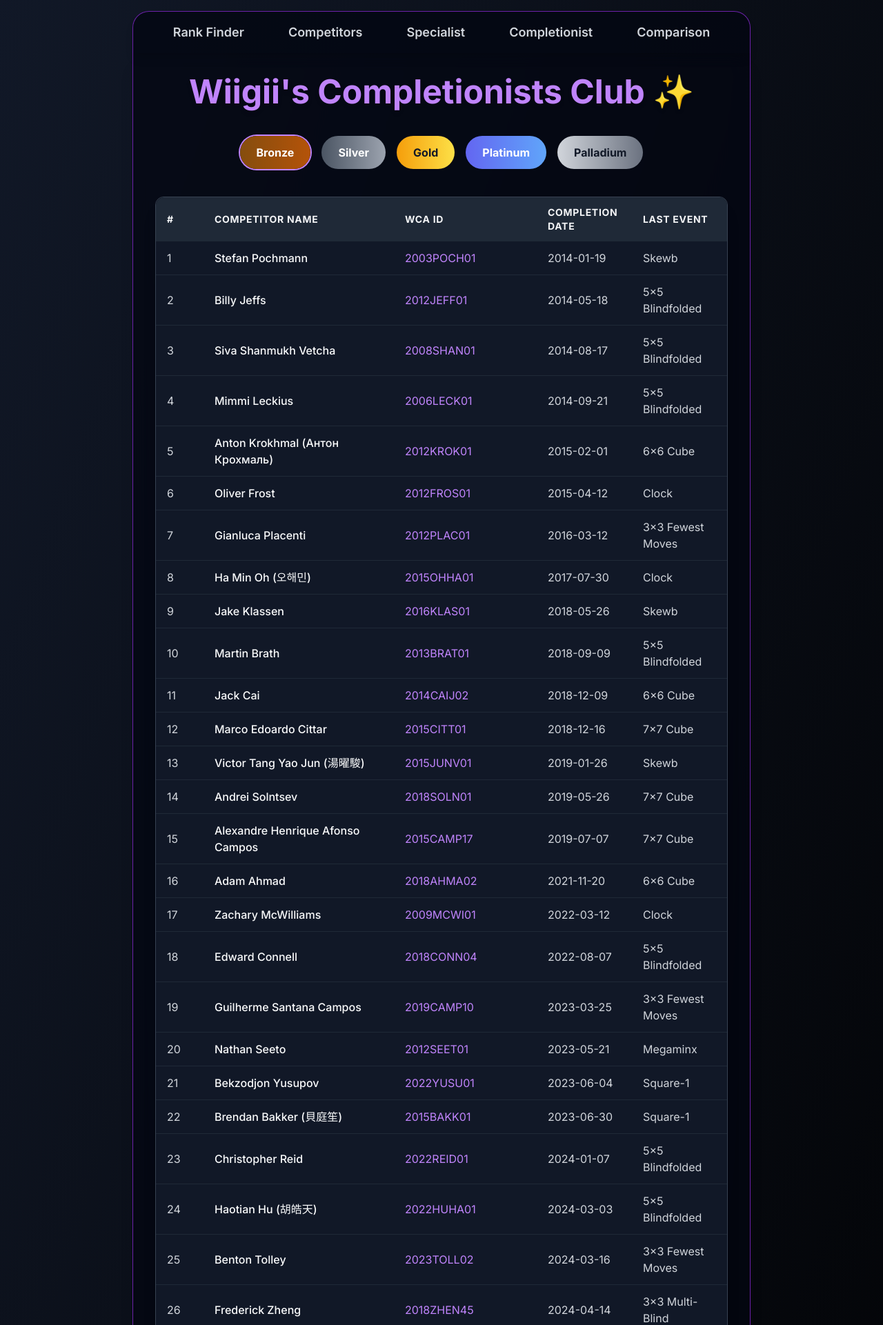
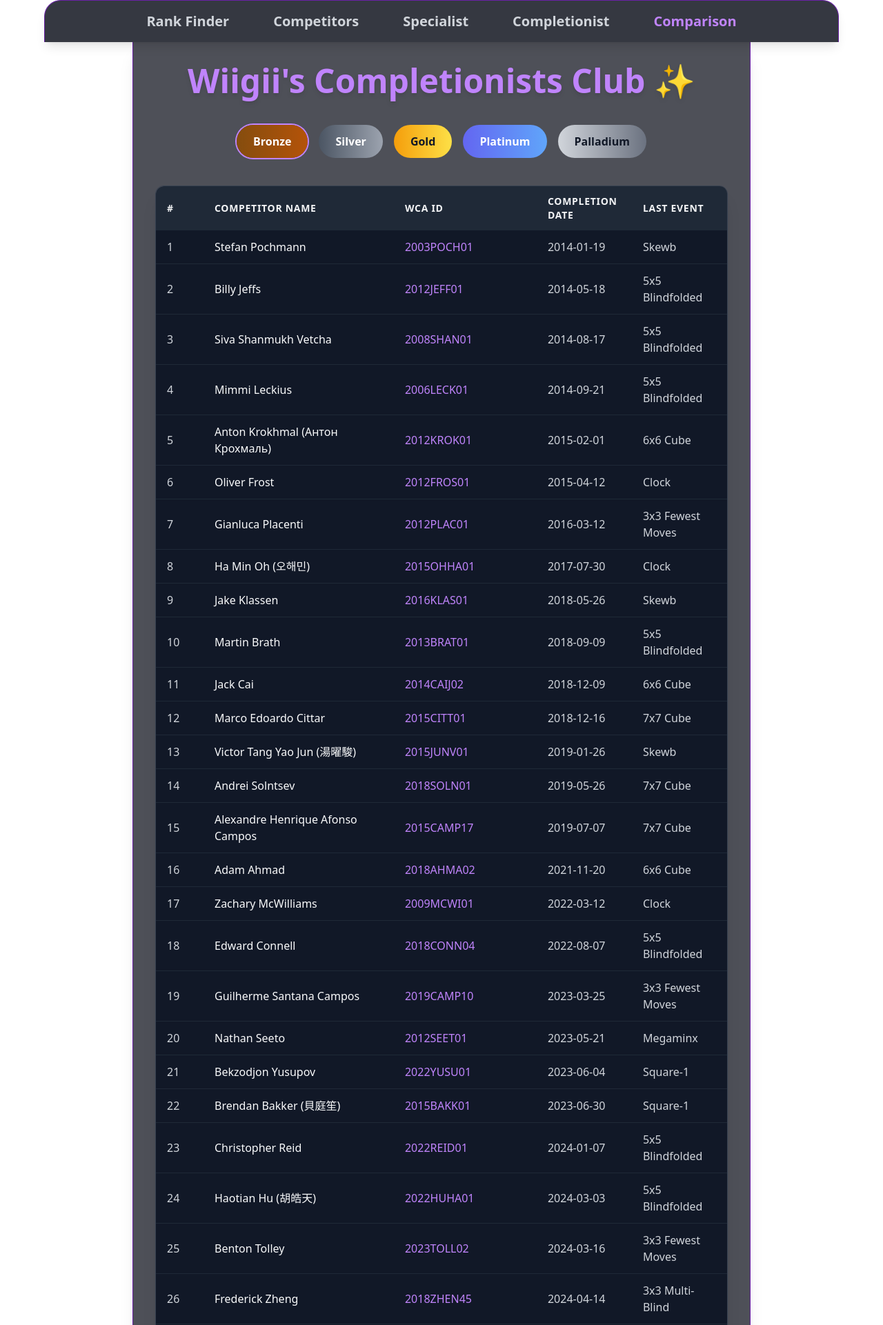
Before and after one commit to Lavages/wiigii-rank-finder, a Flask app: page /completionist in a window 1280 px wide. Shown: the top 1921 px of the page at 69% size. Run offline with Flask 3, Linux system fonts and the light colour scheme; some libraries are stand-ins or nearby versions.

Commit message:
Added Comparison.py

```diff
--- a/templates/comparison.html
+++ b/templates/comparison.html
@@ -38,9 +38,9 @@
         <a href="/"
             class="text-lg sm:text-xl text-gray-300 hover:text-purple-400 transition-colors duration-200 font-semibold px-2 sm:px-4">Rank
             Finder</a>
-        <a href="/"
+        <a href="/competitors"
             class="text-lg sm:text-xl text-gray-300 hover:text-purple-400 transition-colors duration-200 font-semibold px-2 sm:px-4">Competitors</a>
-        <a href="/competitors"
+        <a href="/specialist"
             class="text-lg sm:text-xl text-gray-300 hover:text-purple-400 transition-colors duration-200 font-semibold px-2 sm:px-4">Specialist</a>
         <a href="/completionist"
             class="text-lg sm:text-xl text-gray-300 hover:text-purple-400 transition-colors duration-200 font-semibold px-2 sm:px-4">Completionist</a>
--- a/templates/completionist.html
+++ b/templates/completionist.html
@@ -61,30 +61,26 @@
   </style>
 </head>
 
-<body
-  class="min-h-screen bg-gradient-to-br from-gray-900 to-black text-gray-100 p-2 sm:p-4 flex flex-col items-center justify-center font-[Inter]">
-
 <nav
-    class="w-full max-w-4xl mx-auto bg-gray-950 bg-opacity-80 rounded-t-2xl sm:rounded-t-3xl shadow-lg border border-purple-800 border-b-0 p-3 sm:p-4 flex justify-center gap-4 sm:gap-8 sticky top-0 z-10">
+  class="w-full max-w-6xl mx-auto bg-gray-950 bg-opacity-80 rounded-t-2xl sm:rounded-t-3xl shadow-lg border border-purple-800 border-b-0 p-3 sm:p-4 flex justify-center gap-4 sm:gap-8 sticky top-0 z-10">
   <a href="/"
-      class="text-sm sm:text-lg text-gray-300 hover:text-purple-400 transition-colors duration-200 font-semibold px-2 sm:px-4">Rank
+    class="text-lg sm:text-xl text-gray-300 hover:text-purple-400 transition-colors duration-200 font-semibold px-2 sm:px-4">Rank
     Finder</a>
-    <a href="/"
-      class="text-sm sm:text-lg text-gray-300 hover:text-purple-400 transition-colors duration-200 font-semibold px-2 sm:px-4">Competitors</a>
   <a href="/competitors"
-      class="text-sm sm:text-lg text-gray-300 hover:text-purple-400 transition-colors duration-200 font-semibold px-2 sm:px-4">Specialist</a>
+    class="text-lg sm:text-xl text-gray-300 hover:text-purple-400 transition-colors duration-200 font-semibold px-2 sm:px-4">Competitors</a>
+  <a href="/specialist"
+    class="text-lg sm:text-xl text-gray-300 hover:text-purple-400 transition-colors duration-200 font-semibold px-2 sm:px-4">Specialist</a>
   <a href="/completionist"
-      class="text-sm sm:text-lg text-gray-300 hover:text-purple-400 transition-colors duration-200 font-semibold px-2 sm:px-4">Completionist</a>
+    class="text-lg sm:text-xl text-gray-300 hover:text-purple-400 transition-colors duration-200 font-semibold px-2 sm:px-4">Completionist</a>
   <a href="/comparison"
-      class="text-sm sm:text-lg text-gray-300 hover:text-purple-400 transition-colors duration-200 font-semibold px-2 sm:px-4">Comparison</a>
+    class="text-lg sm:text-xl text-purple-400 transition-colors duration-200 font-semibold px-2 sm:px-4">Comparison</a>
 </nav>
 
 
 <main
   class="max-w-4xl w-full mx-auto bg-gray-950 bg-opacity-70 rounded-b-2xl sm:rounded-b-3xl shadow-xl p-4 sm:p-8 space-y-6 sm:space-y-10 backdrop-blur-md border border-purple-800 border-t-0 flex-grow">
 
-    <h1
-      class="text-3xl sm:text-5xl font-extrabold text-center text-purple-400 drop-shadow-md mb-4 sm:mb-8 leading-tight">
+  <h1 class="text-3xl sm:text-5xl font-extrabold text-center text-purple-400 drop-shadow-md mb-4 sm:mb-8 leading-tight">
     Wiigii's Completionists Club ✨
   </h1>
 
```
Also changed, not shown: templates/index.html (+7 -7 lines), templates/specialist.html (+7 -7 lines). Lines whose indentation alone changed are shown as unchanged.
